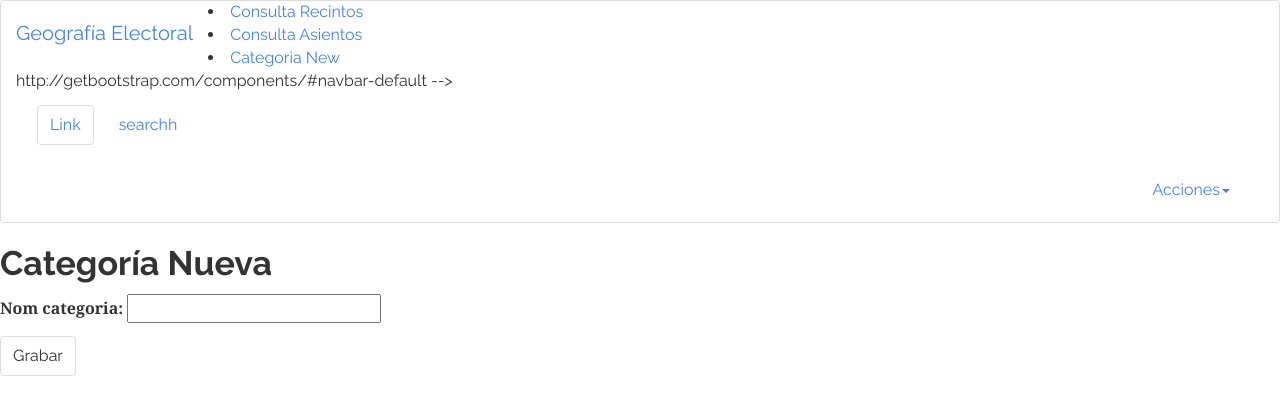
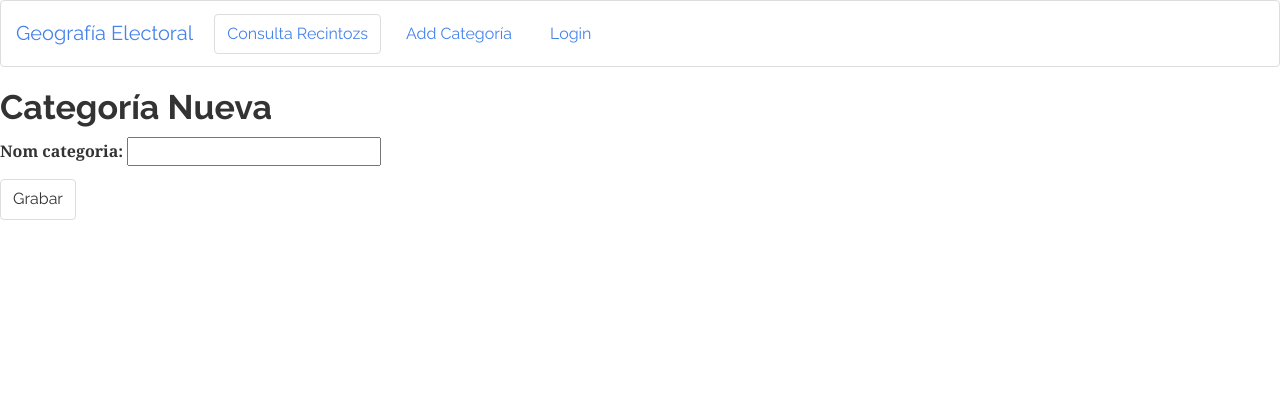
Before and after one commit to elricgonza/pge, a Django app: page /categoria/new/ in a window 1280 px wide. Shown: the top 415 px of the page. Run offline with Django 3.2, Linux system fonts and the light colour scheme; some libraries are stand-ins or nearby versions.

Commit message:
Corrected error -click to other page- of options

```diff
--- a/templates/base.html
+++ b/templates/base.html
@@ -27,38 +27,25 @@
                     </button>
                     <a class="navbar-brand" href="#">Geografía Electoral</a>
 
+                    <ul class="nav navbar-nav">
+                        <!--<li class="active"><a href="#">Link <span class="sr-only">(current)</span></a></li>-->
+                        <li align="left" class="active"><a href="/search" onclick="location.replace('http://localhost:8000/search'), '_top'">Consulta Recintozs</a></li>
+                        <li><a href="/categoria/new" onclick="location.replace('http://localhost:8000/categoria/new'), '_top'">Add Categoría <span class="sr-only">(current)</span></a></li>
+                        <li><a href="/login" onclick="location.replace('http://localhost:8000/login'), '_top'">Login<span class="sr-only">(current)</span></a></li>
+                    </ul>
+
+
                     <!--
-          <ul class="nav navbar-nav">
-            <li>
-                <!-- <img src="../static/img/logo.png" alt="GeoE" style="width:190px;height:55px;">  -->
-            </li>
-            <li id="nav-recintos">
-                <!-- <a href="{% url 'search_page' %}">Consulta Recintos</a> -->
-                <a href="/search">Consulta Recintos</a>
-            </li>
-            <li id="nav-asientos">
-                <a href="#">Consulta Asientos</a>
-            </li>
-            <li id="nav-categoria">
-                <a href="{% url 'categoria_new' %}">Categoria New</a>
-            </li>
-          </ul>
-	    </div>
-        http://getbootstrap.com/components/#navbar-default
-            -->
-
                 <div class="collapse navbar-collapse" id="bs-example-navbar-collapse-1">
                     <ul class="nav navbar-nav">
                         <li class="active"><a href="#">Link <span class="sr-only">(current)</span></a></li>
-                               <li><a href="/search">searchh</a></li>
-
+                        <li><a href="/search">Consulta Recintos</a></li>
+                        <li><a href="/categoria/new">Add Categoría</a></li>
                     </ul>
                 </div>
+                -->
 
-
-
-
-
+                {% if user.is_authenticated %}
 
                 <div class="collapse navbar-collapse" id="bs-example-navbar-collapse-1">
                     <ul class="nav navbar-nav navbar-right">
@@ -67,17 +54,21 @@
                             <a href="#" class="dropdown-toggle" data-toggle="dropdown" role="button" aria-expanded="false">Acciones<span class="caret"></span></a>
                             <ul class="dropdown-menu" role="menu">
                                 <li><a href="/home">home</a></li>
-	            <li><a href="/search">Another action</a></li>
+                                <li><a href="/search" onclick="location.replace('http://localhost:8000/search'), '_top'" >Search L.R.</a></li>
                                 <li><a href="/categoria/new">Something else here</a></li>
                                 <li class="divider"></li>
                                 <li><a href="#">Separated link</a></li>
                                 <li class="divider"></li>
-	            <li><a href="/logout">Logout</a></li>
+                                <!--<li><a href="/logout"  onclick="window.open('http://localhost:8000/logout')">SalirW</a></li>-->
+                                <li><a href="/logout"  onclick="location.replace('http://localhost:8000/logout'), '_top'">SalirWG</a></li>
                             </ul>
                         </li>
 
                     </ul>
                 </div>
+
+                {% endif %}
+
             </div>
         </nav>
 
```
Lines whose indentation alone changed are shown as unchanged.
